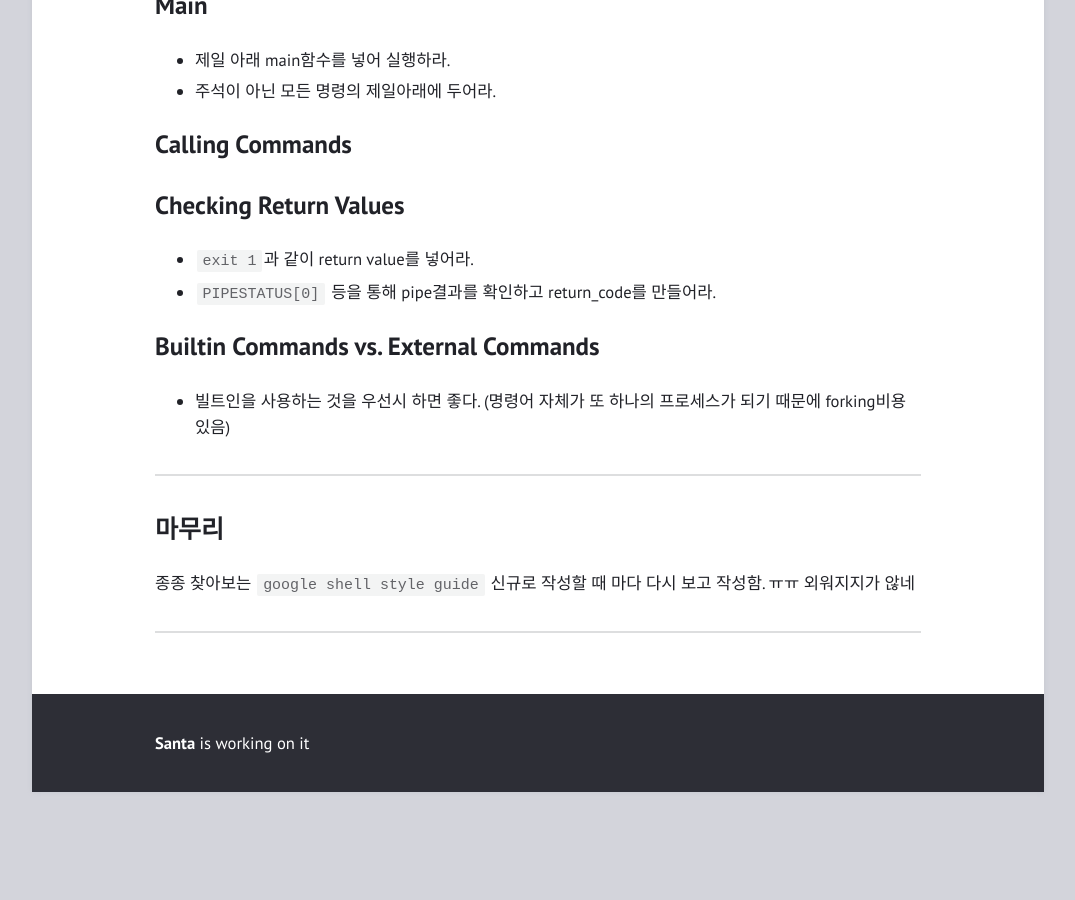
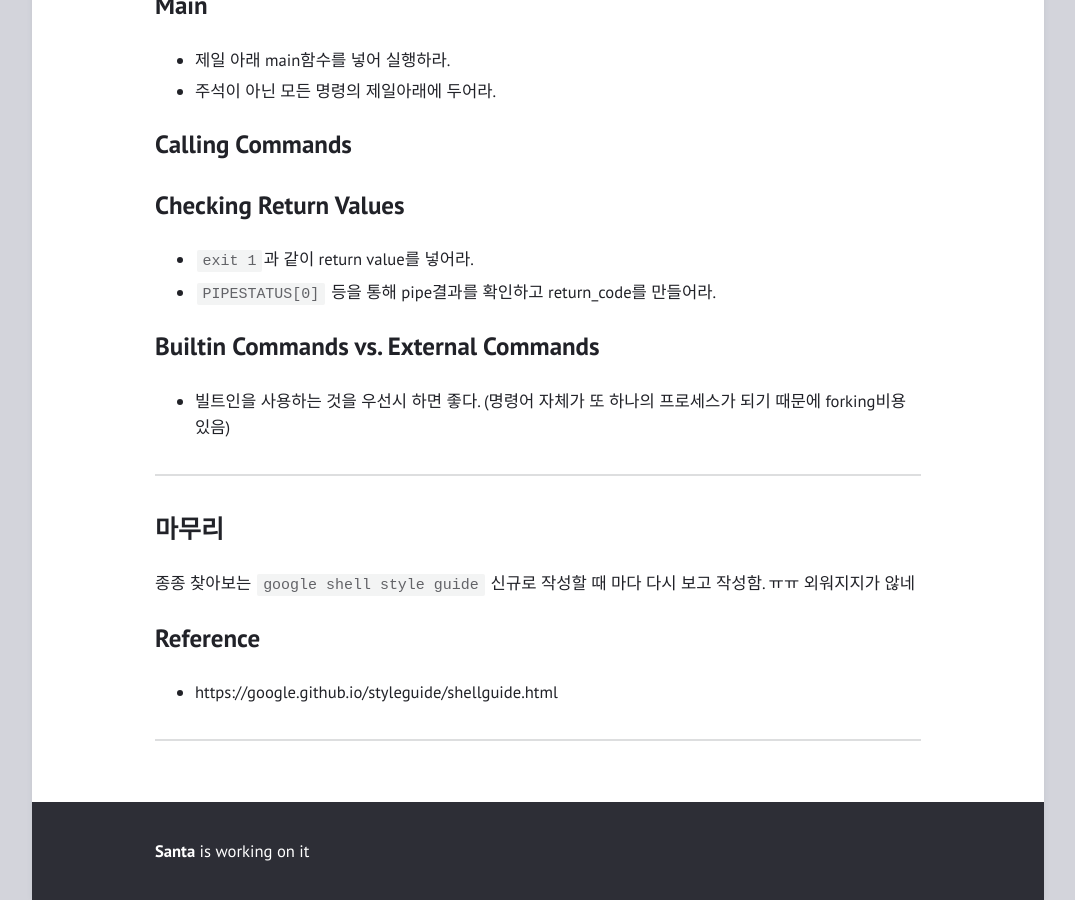
Before and after one commit to dec9th/dec9th.github.io, a Jekyll site: the page built from _posts/2021-07-08-shell-style-guide.md, in a window 1280 px wide and 900 px high, scrolled down 2865 px. Shown: the whole window, without its empty margins (102-1177 px from the left). Built offline with Jekyll 4.4.1, drawn with Linux system fonts in a browser that asks for light colours; comment, search, counter and statistics services are not loaded; before the commit the page ends 3657 px from its top, so only the background shows below that.

Commit message:
add reference on styleguide

```diff
--- a/_posts/2021-07-08-shell-style-guide.md
+++ b/_posts/2021-07-08-shell-style-guide.md
@@ -146,3 +146,8 @@ done
 
 종종 찾아보는 `google shell style guide`
 신규로 작성할 때 마다 다시 보고 작성함. ㅠㅠ 외워지지가 않네
+
+
+# Reference
+
+- https://google.github.io/styleguide/shellguide.html
```
